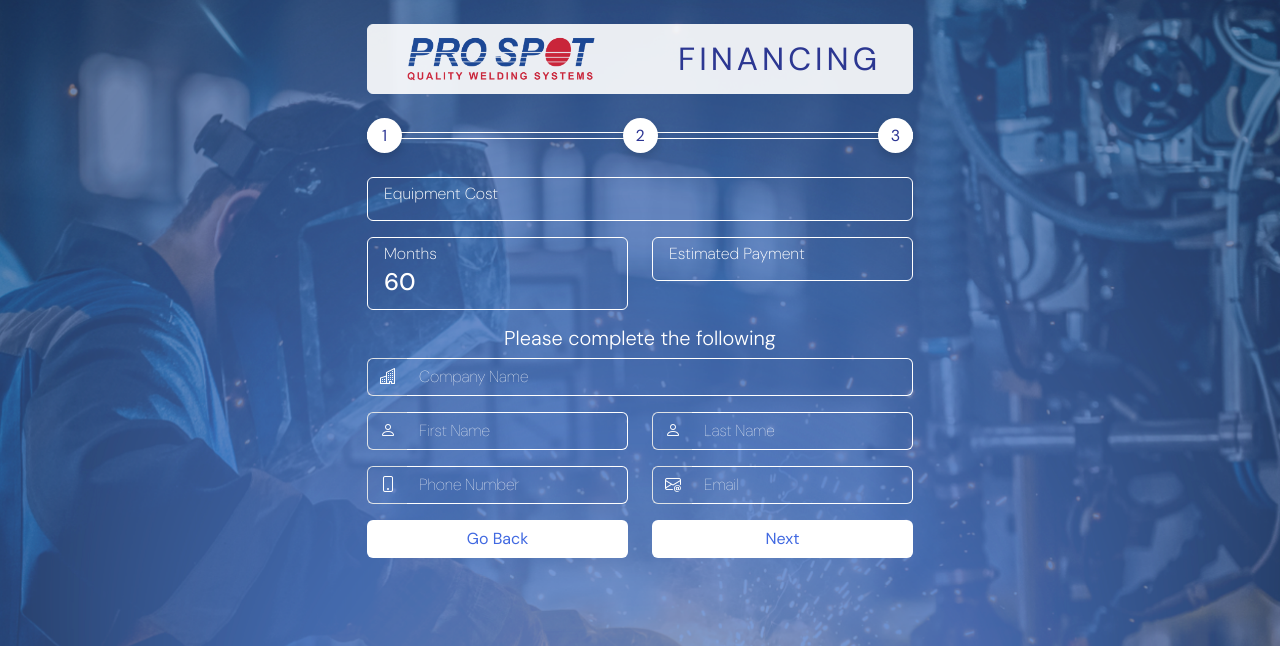
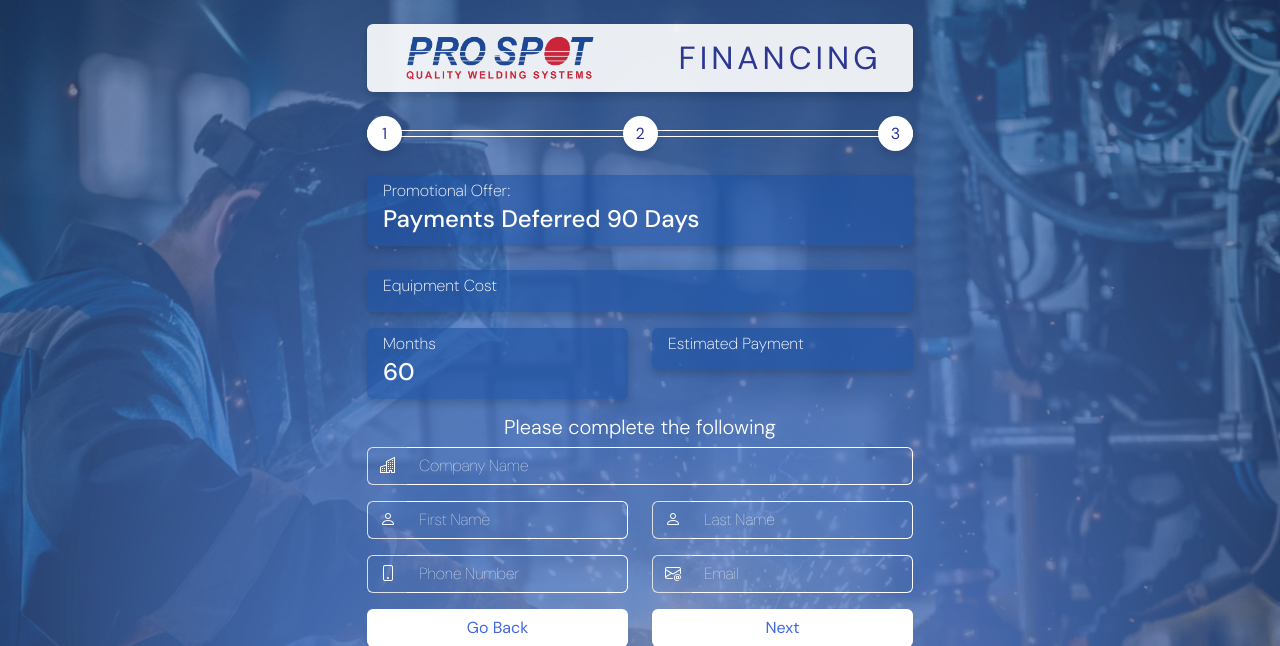
Before and after one commit to sfsportsfan/VendorApp, a Flask app: template templates/prospot.html in a window 1280 px wide. Shown: the top 646 px of the page. Run offline with Flask 3, Linux system fonts and the light colour scheme; the template is opened without the code that fills it, so the values that code supplies are empty.

Commit message:
design update

```diff
--- a/main.py
+++ b/main.py
@@ -35,6 +35,22 @@ def calculate_monthly_payment(amount, interest_rate=9.25, term=60):
 
     return formatted_payment
 
+def deferred_payment(amount, rate=.1025):
+    principal = amount * 1.10
+    promo = 99
+
+    i = rate / 12
+    v = 1 / (1 + i)
+    v3 = v ** 3
+    a3 = (1 - v3) / i
+    a59 = (1 - v ** 59) / i
+
+    X = (principal - promo * a3) / (1 + v3 * a59)
+    formatted_payment = f"${X:,.2f}"
+
+    return formatted_payment
+
+
 @app.route("/", methods=["GET", "POST"])
 def index():
 
@@ -67,8 +83,8 @@ def index():
 def payment():
     amount = int(request.args.get("amount"))
 
-    formatted_amount = f"${amount:,.0f}"
-    monthly_payment = calculate_monthly_payment(amount)
+    formatted_amount = f"${amount:,.2f}"
+    monthly_payment = deferred_payment(amount)
 
     return render_template("prospot.html", step=2, amount=amount, payment=monthly_payment, cost=formatted_amount)
 
--- a/static/css/style.css
+++ b/static/css/style.css
@@ -39,9 +39,10 @@ body {
 }
 
 .card {
-    background-color: transparent !important;
-    border-color: white !important;
+    background-color: #1c50a390 !important;
+    border: none !important;
     color: white !important;
+    box-shadow: 0 4px 8px 0 rgba(0, 0, 0, 0.19);
 }
 
 p {
--- a/templates/base.html
+++ b/templates/base.html
@@ -1,6 +1,7 @@
 <!DOCTYPE html>
 <html>
 <head>
+    <meta name="viewport" content="width=device-width, initial-scale=1">
     <title>{% block title %}ProSpot Quote{% endblock %}</title>
     <link rel="stylesheet" href="{{ url_for ('static', filename='css/style.css') }}">
     <link href="https://cdn.jsdelivr.net/npm/bootstrap@5.3.8/dist/css/bootstrap.min.css" rel="stylesheet" integrity="sha384-sRIl4kxILFvY47J16cr9ZwB07vP4J8+LH7qKQnuqkuIAvNWLzeN8tE5YBujZqJLB" crossorigin="anonymous">
@@ -17,13 +18,13 @@
 
 <div class="container">
     <div class="row justify-content-center my-4">
-        <div class="col-6">
+        <div class="col-6 col-lg-6 col-md-8 col-sm-10 col-xs-10">
             <div class="card header-card rounded-lg text-center">
                 <div class="row align-items-center">
-                    <div class="col-6">
+                    <div class="col-6 col-lg-6 col-md-8 col-sm-4 col-xs-4">
                         <img src="{{ url_for('static', filename='images/propspotlogo.png') }}" class="logo-img">
                     </div>
-                    <div class="col-6 custom-text">
+                    <div class="col-6 col-lg-6 col-md-8 col-sm-4 col-xs-4 custom-text">
                         FINANCING
                     </div>
                 </div>
--- a/templates/prospot.html
+++ b/templates/prospot.html
@@ -2,6 +2,14 @@
 
 {% block content %}
 <div class="container text-center">
+    <div class="row justify-content-center mt-4 mb-3">
+        <div class="col-6">
+            <div class="card px-3 py-1 text-start">
+                <p style="margin-bottom: 2px;">Promotional Offer:</p>
+                <h4 style="margin-top: 0px;">Payments Deferred 90 Days</h4>
+            </div>
+        </div>
+    </div>
     <div class="row justify-content-center mt-4 mb-3">
         <div class="col-6">
             <div class="card px-3 py-1 text-start">
```
